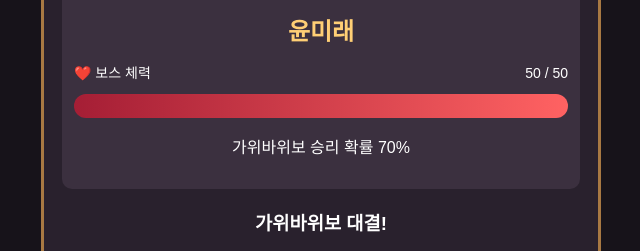
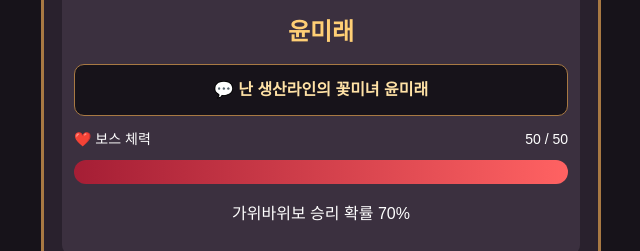
Before and after one commit to parkdaein/osan-snake, a plain HTML site: page index.html in a window 1280 px wide. Both pictures are taken after a click on the button "게임 시작". Shown: the part 513-764 px from the top of the page, without its empty margins (319-959 px from the left). Drawn offline with Linux system fonts and the light colour scheme.

Commit message:
Update index.html

```diff
--- a/index.html
+++ b/index.html
@@ -162,6 +162,30 @@ button:disabled {
   color:#ffcf75;
 }
 
+.boss-dialogue {
+  background:#17131a;
+  border:1px solid #a87943;
+  border-radius:10px;
+  padding:12px;
+  margin:12px 0;
+  color:#ffe2a6;
+  font-size:16px;
+  font-weight:bold;
+  line-height:1.6;
+}
+
+.defeat-dialogue {
+  background:#17131a;
+  border:2px solid #e6a94b;
+  border-radius:12px;
+  padding:16px;
+  margin:15px 0;
+  color:#ffe2a6;
+  font-size:19px;
+  font-weight:bold;
+  line-height:1.7;
+}
+
 .small {
   font-size:13px;
   color:#c9b9c9;
@@ -201,6 +225,9 @@ button:disabled {
     min-width:0;
     font-size:32px;
   }
+
+  .boss-dialogue { font-size:14px; }
+  .defeat-dialogue { font-size:17px; }
 }
 </style>
 </head>
@@ -260,6 +287,10 @@ button:disabled {
 
       <div class="boss-name" id="bossName">윤미래</div>
 
+      <div class="boss-dialogue" id="bossDialogue">
+        난 생산라인의 꽃미녀 윤미래
+      </div>
+
       <div class="hp-label">
         <span>❤️ 보스 체력</span>
         <span id="bossHpText">50 / 50</span>
@@ -269,7 +300,7 @@ button:disabled {
         <div id="bossHpBar" class="boss-gauge-fill"></div>
       </div>
 
-      <p id="probability">승리 확률 70%</p>
+      <p id="probability">가위바위보 승리 확률 70%</p>
 
     </div>
 
@@ -306,7 +337,11 @@ button:disabled {
 
     <div class="character">😍</div>
 
-    <div class="result" id="clearBossName">윤미래</div>
+    <div class="result" id="clearBossName">윤미래 공략 성공!</div>
+
+    <div class="defeat-dialogue" id="defeatDialogue">
+      오늘따라 잘생겨보이네?
+    </div>
 
     <div class="info">
       보스의 체력을 모두 소진시켰습니다!<br>
@@ -366,11 +401,41 @@ button:disabled {
 <script>
 
 const bosses = [
-  { name:"윤미래", hp:50, chance:70 },
-  { name:"L2광어", hp:70, chance:65 },
-  { name:"유유해", hp:90, chance:60 },
-  { name:"호박나이트에온 60대", hp:110, chance:55 },
-  { name:"끝판대장 오금수", hp:130, chance:50 }
+  {
+    name:"윤미래",
+    hp:50,
+    chance:70,
+    intro:"난 생산라인의 꽃미녀 윤미래",
+    defeat:"오늘따라 잘생겨보이네?"
+  },
+  {
+    name:"L2광어",
+    hp:70,
+    chance:65,
+    intro:"난 광정보 드래곤캐슬의 여친",
+    defeat:"드래곤캐슬하고 헤어질게"
+  },
+  {
+    name:"유유해",
+    hp:90,
+    chance:60,
+    intro:"안녕하세요 중국에서 왔어요",
+    defeat:"여기.. 저의 쌀포대자루 빤스를 드릴게요.."
+  },
+  {
+    name:"호박나이트에온 60대",
+    hp:110,
+    chance:55,
+    intro:"내 아들이 곧 군대간다",
+    defeat:"나이는 숫자에 불과해 이리온.."
+  },
+  {
+    name:"끝판대장 오금수",
+    hp:130,
+    chance:50,
+    intro:"난 영업부의 얼짱 오금수",
+    defeat:"누나가 이뻐해줄께 이리와"
+  }
 ];
 
 const PLAYER_DAMAGE = 25;
@@ -419,6 +484,9 @@ function updateStage() {
 
   document.getElementById("bossName").textContent =
     boss.name;
+
+  document.getElementById("bossDialogue").textContent =
+    "💬 " + boss.intro;
 
   document.getElementById("probability").textContent =
     "가위바위보 승리 확률 " + boss.chance + "%";
@@ -478,7 +546,6 @@ function play(player) {
   busy = true;
 
   const boss = bosses[stage];
-
   const roll = Math.random() * 100;
 
   let result;
@@ -497,13 +564,11 @@ function play(player) {
 
   if (result === "win") {
 
-    // 플레이어가 이기는 손
     enemy = player === "가위" ? "보" :
             player === "바위" ? "가위" : "바위";
 
   } else if (result === "lose") {
 
-    // 플레이어가 지는 손
     enemy = player === "가위" ? "바위" :
             player === "바위" ? "보" : "가위";
 
@@ -593,6 +658,9 @@ function clearStage() {
   document.getElementById("clearBossName").textContent =
     bosses[stage].name + " 공략 성공!";
 
+  document.getElementById("defeatDialogue").textContent =
+    "💬 \"" + bosses[stage].defeat + "\"";
+
   document.getElementById("clearEnergy").textContent =
     "현재 정력 게이지: " + energy + " / 100";
 
```
